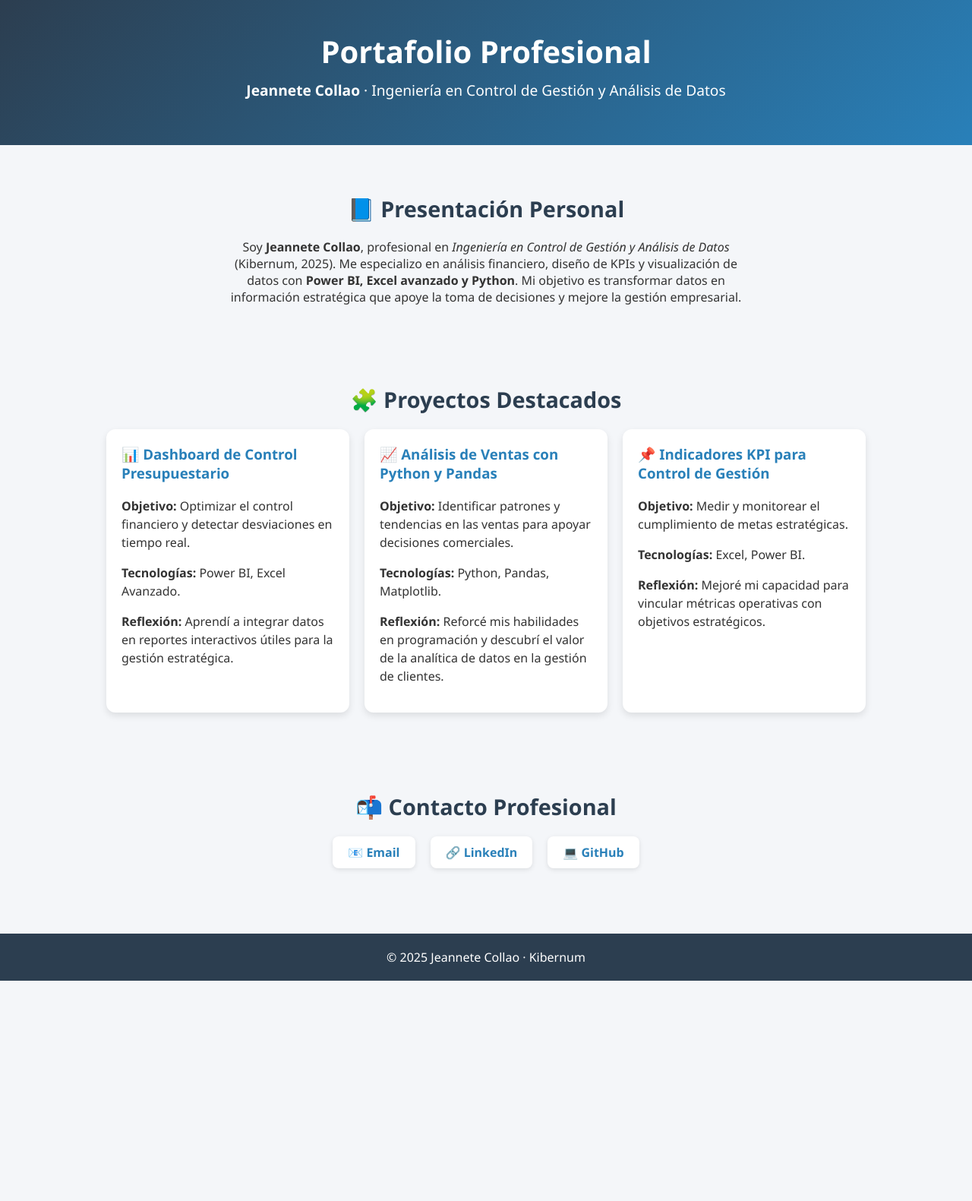
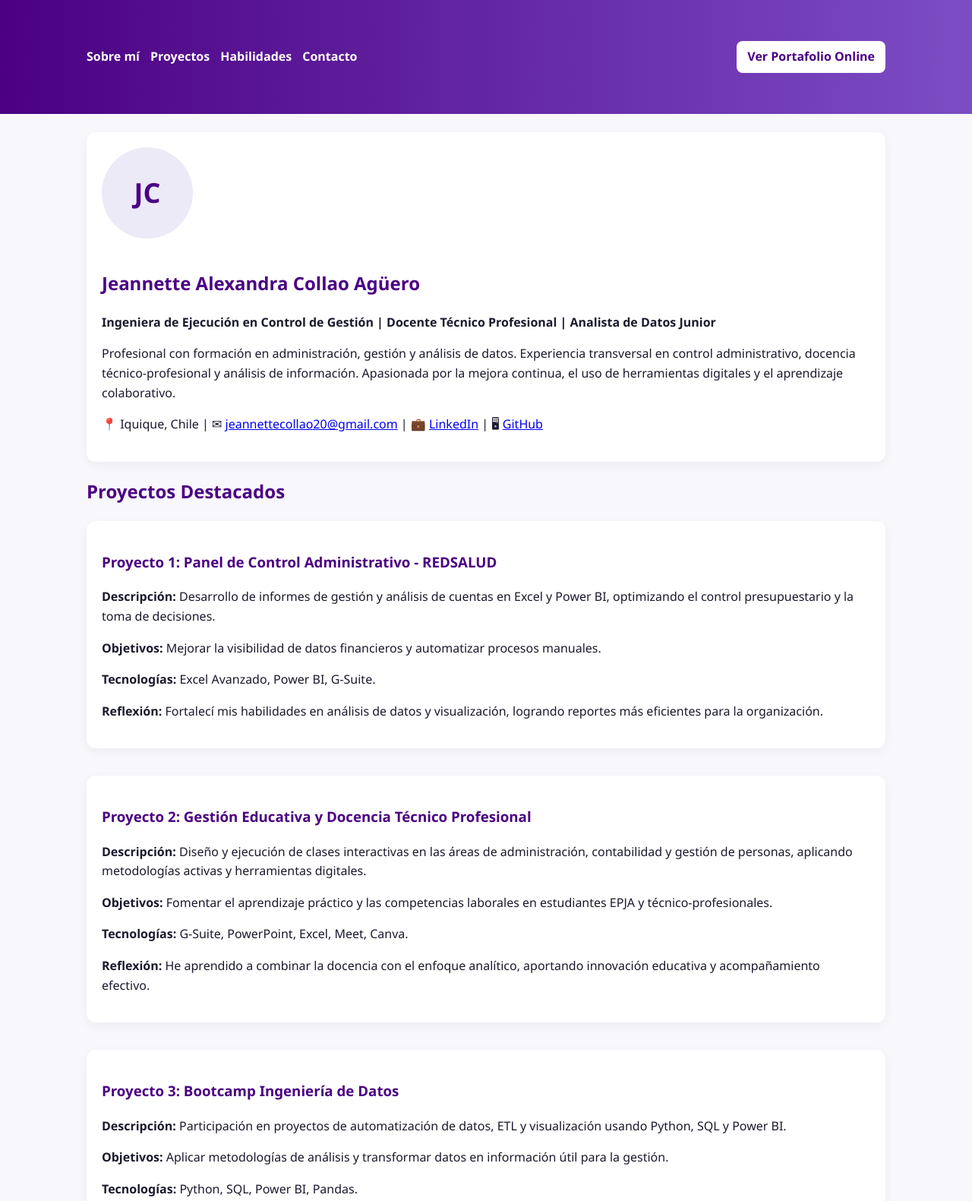
Before and after one commit to Jc850816/Jeannete-Collao-Portafolio, a plain HTML site: page index.html in a window 1280 px wide. Shown: the top 1581 px of the page at 76% size. Before the commit the page ends 1291 px from the top, so only its background shows below. Drawn offline with Linux system fonts and the light colour scheme.

Commit message:
Add files via upload

```diff
--- a/index.html
+++ b/index.html
@@ -1,87 +1,125 @@
-<!DOCTYPE html>
+<!doctype html>
 <html lang="es">
 <head>
-  <meta charset="UTF-8">
-  <meta name="viewport" content="width=device-width, initial-scale=1.0">
-  <title>Portafolio Profesional - Jeannete Collao</title>
+  <meta charset="utf-8">
+  <meta name="viewport" content="width=device-width,initial-scale=1">
+  <title>Portafolio Profesional - Jeannette Collao</title>
+  <meta name="description" content="Portafolio profesional de Jeannette Alexandra Collao Agüero, Ingeniera de Ejecución en Control de Gestión, Analista de Datos Junior y Docente Técnico Profesional.">
   <style>
-    /* Estilos generales */
-    body { font-family: 'Segoe UI', Tahoma, Geneva, Verdana, sans-serif; margin: 0; padding: 0; background: #f4f6f9; color: #333; }
-    header { background: linear-gradient(135deg, #2c3e50, #2980b9); color: white; padding: 40px 20px; text-align: center; }
-    header h1 { margin: 0; font-size: 2.5rem; }
-    header p { margin-top: 10px; font-size: 1.2rem; }
-
-    section { padding: 40px 20px; max-width: 1000px; margin: auto; }
-    h2 { color: #2c3e50; margin-bottom: 20px; font-size: 1.8rem; text-align: center; }
-
-    /* Tarjetas de proyectos */
-    .proyectos { display: grid; grid-template-columns: repeat(auto-fit, minmax(300px, 1fr)); gap: 20px; }
-    .card { background: white; padding: 20px; border-radius: 12px; box-shadow: 0 4px 10px rgba(0,0,0,0.1); transition: transform 0.2s ease; }
-    .card:hover { transform: scale(1.03); }
-    .card h3 { margin-top: 0; color: #2980b9; }
-    .card p { line-height: 1.5; }
-
-    /* Contacto */
-    ul.contacto { list-style: none; padding: 0; display: flex; justify-content: center; gap: 20px; flex-wrap: wrap; }
-    ul.contacto li { background: white; padding: 10px 20px; border-radius: 8px; box-shadow: 0 2px 6px rgba(0,0,0,0.1); }
-    ul.contacto a { color: #2980b9; text-decoration: none; font-weight: bold; }
-    ul.contacto a:hover { text-decoration: underline; }
-
-    footer { text-align: center; padding: 20px; background: #2c3e50; color: white; margin-top: 30px; }
+    :root{
+      --accent:#4b0082;
+      --bg:#f8f7fc;
+      --card:#ffffff;
+      --muted:#5a5a6e;
+    }
+    *{box-sizing:border-box}
+    body{margin:0;font-family:'Segoe UI',Roboto,Arial,sans-serif;background:var(--bg);color:#1a1a2e;line-height:1.6}
+    header{background:linear-gradient(90deg,var(--accent),#7c4dc4);color:white;padding:30px 20px}
+    .container{max-width:1100px;margin:0 auto;padding:24px}
+    nav{display:flex;gap:14px;align-items:center;flex-wrap:wrap}
+    .nav-link{color:white;text-decoration:none;font-weight:600;transition:opacity .2s}
+    .nav-link:hover{opacity:.85}
+    .btn{display:inline-block;background:white;color:var(--accent);padding:8px 14px;border-radius:8px;text-decoration:none;font-weight:600;transition:all .2s}
+    .btn:hover{background:#eceaf7}
+    .card{background:var(--card);border-radius:12px;padding:20px;box-shadow:0 4px 14px rgba(0,0,0,0.05);margin-bottom:16px}
+    h1,h2,h3,h4{color:var(--accent)}
+    .avatar{width:120px;height:120px;border-radius:50%;background:#eceaf7;display:flex;align-items:center;justify-content:center;color:var(--accent);font-size:36px;font-weight:700;margin-right:20px}
+    .profile{display:flex;align-items:center;gap:20px;flex-wrap:wrap}
+    .tech{background:#f0ecf8;padding:5px 10px;border-radius:8px;font-size:13px;color:var(--accent)}
+    .projects{display:grid;gap:20px}
+    footer{text-align:center;padding:20px;color:var(--muted);font-size:14px;border-top:1px solid #e2e2e2;margin-top:30px}
+    img.project-img{max-width:100%;border-radius:10px;margin-top:10px}
   </style>
 </head>
 <body>
   <header>
-    <h1>Portafolio Profesional</h1>
-    <p><strong>Jeannete Collao</strong> · Ingeniería en Control de Gestión y Análisis de Datos</p>
+    <div class="container">
+      <nav>
+        <a class="nav-link" href="#sobre-mi">Sobre mí</a>
+        <a class="nav-link" href="#proyectos">Proyectos</a>
+        <a class="nav-link" href="#habilidades">Habilidades</a>
+        <a class="nav-link" href="#contacto">Contacto</a>
+        <div style="flex:1"></div>
+        <a class="btn" href="https://jc850816.github.io" target="_blank">Ver Portafolio Online</a>
+      </nav>
+    </div>
   </header>
 
-  <section>
-    <h2>📘 Presentación Personal</h2>
-    <p style="text-align:center; max-width: 700px; margin:auto;">
-      Soy <strong>Jeannete Collao</strong>, profesional en <em>Ingeniería en Control de Gestión y Análisis de Datos</em> (Kibernum, 2025).
-      Me especializo en análisis financiero, diseño de KPIs y visualización de datos con <strong>Power BI, Excel avanzado y Python</strong>.
-      Mi objetivo es transformar datos en información estratégica que apoye la toma de decisiones y mejore la gestión empresarial.
-    </p>
-  </section>
+  <main class="container">
+    <section id="sobre-mi" class="card">
+      <div class="profile">
+        <div class="avatar">JC</div>
+        <div>
+          <h1>Jeannette Alexandra Collao Agüero</h1>
+          <p><strong>Ingeniera de Ejecución en Control de Gestión | Docente Técnico Profesional | Analista de Datos Junior</strong></p>
+          <p>Profesional con formación en administración, gestión y análisis de datos. Experiencia transversal en control administrativo, docencia técnico-profesional y análisis de información. Apasionada por la mejora continua, el uso de herramientas digitales y el aprendizaje colaborativo.</p>
+          <p>📍 Iquique, Chile | ✉ <a href="mailto:jeannettecollao20@gmail.com">jeannettecollao20@gmail.com</a> | 💼 <a href="https://www.linkedin.com/in/jeannette-collao" target="_blank">LinkedIn</a> | 🖥 <a href="https://github.com/Jc850816" target="_blank">GitHub</a></p>
+        </div>
+      </div>
+    </section>
 
-  <section>
-    <h2>🧩 Proyectos Destacados</h2>
-    <div class="proyectos">
-      <div class="card">
-        <h3>📊 Dashboard de Control Presupuestario</h3>
-        <p><strong>Objetivo:</strong> Optimizar el control financiero y detectar desviaciones en tiempo real.</p>
-        <p><strong>Tecnologías:</strong> Power BI, Excel Avanzado.</p>
-        <p><strong>Reflexión:</strong> Aprendí a integrar datos en reportes interactivos útiles para la gestión estratégica.</p>
+    <section id="proyectos">
+      <h2>Proyectos Destacados</h2>
+      <div class="projects">
+
+        <article class="card">
+          <h3>Proyecto 1: Panel de Control Administrativo - REDSALUD</h3>
+          <p><strong>Descripción:</strong> Desarrollo de informes de gestión y análisis de cuentas en Excel y Power BI, optimizando el control presupuestario y la toma de decisiones.</p>
+          <p><strong>Objetivos:</strong> Mejorar la visibilidad de datos financieros y automatizar procesos manuales.</p>
+          <p><strong>Tecnologías:</strong> Excel Avanzado, Power BI, G-Suite.</p>
+          <p><strong>Reflexión:</strong> Fortalecí mis habilidades en análisis de datos y visualización, logrando reportes más eficientes para la organización.</p>
+        </article>
+
+        <article class="card">
+          <h3>Proyecto 2: Gestión Educativa y Docencia Técnico Profesional</h3>
+          <p><strong>Descripción:</strong> Diseño y ejecución de clases interactivas en las áreas de administración, contabilidad y gestión de personas, aplicando metodologías activas y herramientas digitales.</p>
+          <p><strong>Objetivos:</strong> Fomentar el aprendizaje práctico y las competencias laborales en estudiantes EPJA y técnico-profesionales.</p>
+          <p><strong>Tecnologías:</strong> G-Suite, PowerPoint, Excel, Meet, Canva.</p>
+          <p><strong>Reflexión:</strong> He aprendido a combinar la docencia con el enfoque analítico, aportando innovación educativa y acompañamiento efectivo.</p>
+        </article>
+
+        <article class="card">
+          <h3>Proyecto 3: Bootcamp Ingeniería de Datos</h3>
+          <p><strong>Descripción:</strong> Participación en proyectos de automatización de datos, ETL y visualización usando Python, SQL y Power BI.</p>
+          <p><strong>Objetivos:</strong> Aplicar metodologías de análisis y transformar datos en información útil para la gestión.</p>
+          <p><strong>Tecnologías:</strong> Python, SQL, Power BI, Pandas.</p>
+          <p><strong>Reflexión:</strong> Consolidé mis bases en ingeniería de datos y reforcé mi pensamiento lógico y analítico.</p>
+        </article>
+
       </div>
+    </section>
 
-      <div class="card">
-        <h3>📈 Análisis de Ventas con Python y Pandas</h3>
-        <p><strong>Objetivo:</strong> Identificar patrones y tendencias en las ventas para apoyar decisiones comerciales.</p>
-        <p><strong>Tecnologías:</strong> Python, Pandas, Matplotlib.</p>
-        <p><strong>Reflexión:</strong> Reforcé mis habilidades en programación y descubrí el valor de la analítica de datos en la gestión de clientes.</p>
-      </div>
+    <section id="habilidades" class="card">
+      <h2>Habilidades Técnicas y Personales</h2>
+      <ul>
+        <li><strong>Gestión y Control:</strong> planificación, control presupuestario, contabilidad, remuneraciones.</li>
+        <li><strong>Análisis de Datos:</strong> Excel avanzado, Power BI, SQL (básico), Python (básico).</li>
+        <li><strong>Educación:</strong> docencia técnico-profesional, metodologías activas, acompañamiento EPJA.</li>
+        <li><strong>Herramientas:</strong> Office, G-Suite, Defontana, PJUD, Meet/Zoom/Teams.</li>
+      </ul>
 
-      <div class="card">
-        <h3>📌 Indicadores KPI para Control de Gestión</h3>
-        <p><strong>Objetivo:</strong> Medir y monitorear el cumplimiento de metas estratégicas.</p>
-        <p><strong>Tecnologías:</strong> Excel, Power BI.</p>
-        <p><strong>Reflexión:</strong> Mejoré mi capacidad para vincular métricas operativas con objetivos estratégicos.</p>
-      </div>
-    </div>
-  </section>
+      <h3>Competencias Personales</h3>
+      <ul>
+        <li>Liderazgo y trabajo colaborativo.</li>
+        <li>Comunicación efectiva y empatía.</li>
+        <li>Orientación al logro y resolución de problemas.</li>
+        <li>Ética, compromiso y responsabilidad.</li>
+        <li>Innovación y aprendizaje continuo.</li>
+      </ul>
+    </section>
 
-  <section>
-    <h2>📬 Contacto Profesional</h2>
-    <ul class="contacto">
-      <li><a href="mailto:jeannete.collao@example.com">📧 Email</a></li>
-      <li><a href="https://linkedin.com/in/jeannete-collao" target="_blank">🔗 LinkedIn</a></li>
-      <li><a href="https://github.com/jeannete-collao" target="_blank">💻 GitHub</a></li>
-    </ul>
-  </section>
+    <section id="contacto" class="card">
+      <h2>Contacto y Publicación</h2>
+      <p>📩 <a href="mailto:jeannettecollao20@gmail.com">jeannettecollao20@gmail.com</a><br>
+         🌐 <a href="https://www.linkedin.com/in/jeannette-collao" target="_blank">linkedin.com/in/jeannette-collao</a><br>
+         💻 <a href="https://github.com/Jc850816" target="_blank">github.com/Jc850816</a></p>
+      <p>Este portafolio está diseñado con un estilo formal y corporativo, listo para publicarse en GitHub Pages.</p>
+    </section>
+
+  </main>
 
   <footer>
-    © 2025 Jeannete Collao · Kibernum
+    <p>© 2025 Jeannette Alexandra Collao Agüero — Portafolio Profesional</p>
   </footer>
 </body>
 </html>
```
